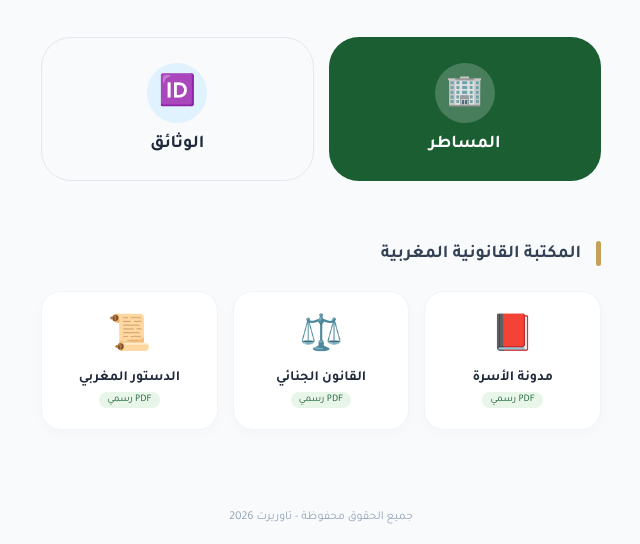
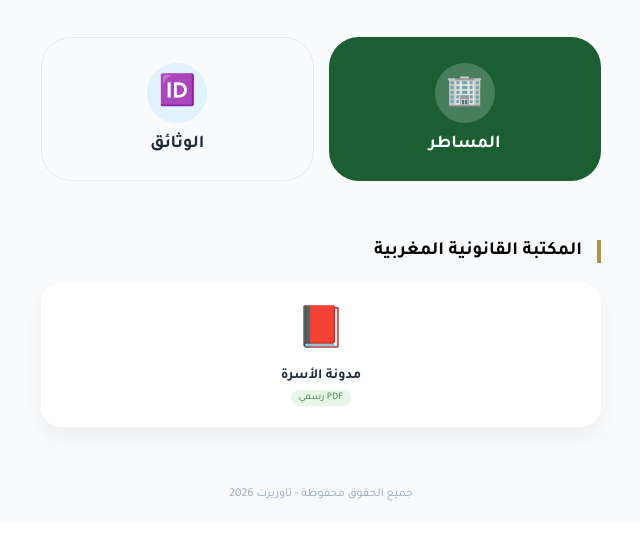
Before and after one commit to younessamsong09-hue/taourirt-app, a Flask app: page / in a window 1280 px wide. Shown: the part 684-1228 px from the top of the page, without its empty margins (319-959 px from the left). After the commit the page ends 1185 px from the top, so only its background shows below. Run offline with Flask 3, Linux system fonts and the light colour scheme.

Commit message:
Update legal_library.html

```diff
--- a/templates/includes/legal_library.html
+++ b/templates/includes/legal_library.html
@@ -1,30 +1,12 @@
-<section class="legal-library-section" style="max-width: 1100px; margin: 40px auto; padding: 0 20px;">
-    <div style="display: flex; align-items: center; gap: 15px; margin-bottom: 25px;">
-        <div style="width: 5px; height: 25px; background: #c5a059; border-radius: 10px;"></div>
-        <h3 style="font-size: 18px; color: #334155; margin: 0; font-weight: 800;">المكتبة القانونية المغربية</h3>
-    </div>
+<div style="padding: 20px; max-width: 900px; margin: 0 auto;">
+    <h3 style="border-right: 4px solid #b4914c; padding-right: 15px; margin-bottom: 20px;">المكتبة القانونية المغربية</h3>
+    <div style="display: grid; grid-template-columns: repeat(auto-fit, minmax(140px, 1fr)); gap: 15px;">
 
-    <div style="display: grid; grid-template-columns: repeat(auto-fit, minmax(150px, 1fr)); gap: 15px;">
-        <div class="legal-book-card" onclick="openRealBook('family')" style="background: white; border: 1px solid #f1f5f9; border-radius: 20px; padding: 20px; text-align: center; cursor: pointer; transition: 0.3s; box-shadow: 0 5px 15px rgba(0,0,0,0.02);">
-            <div style="font-size: 35px; margin-bottom: 10px;">📕</div>
-            <h4 style="font-size: 14px; margin: 0; color: #1e293b; font-weight: bold;">مدونة الأسرة</h4>
-            <span style="font-size: 10px; color: #1a5e32; background: #e8f5e9; padding: 2px 8px; border-radius: 10px; margin-top: 5px; display: inline-block;">PDF رسمي</span>
+        <div onclick="openRealBook('family')" style="background: white; padding: 20px; border-radius: 20px; text-align: center; box-shadow: 0 10px 20px rgba(0,0,0,0.05); cursor: pointer; transition: 0.3s;">
+            <div style="font-size: 40px; margin-bottom: 10px;">📕</div>
+            <h4 style="margin: 0; font-size: 14px; color: #1e293b;">مدونة الأسرة</h4>
+            <span style="background: #e8f5e9; color: #2e7d32; font-size: 10px; padding: 2px 8px; border-radius: 10px; margin-top: 5px; display: inline-block;">PDF رسمي</span>
         </div>
 
-        <div class="legal-book-card" onclick="openRealBook('criminal')" style="background: white; border: 1px solid #f1f5f9; border-radius: 20px; padding: 20px; text-align: center; cursor: pointer; transition: 0.3s; box-shadow: 0 5px 15px rgba(0,0,0,0.02);">
-            <div style="font-size: 35px; margin-bottom: 10px;">⚖️</div>
-            <h4 style="font-size: 14px; margin: 0; color: #1e293b; font-weight: bold;">القانون الجنائي</h4>
-            <span style="font-size: 10px; color: #1a5e32; background: #e8f5e9; padding: 2px 8px; border-radius: 10px; margin-top: 5px; display: inline-block;">PDF رسمي</span>
         </div>
-
-        <div class="legal-book-card" onclick="openRealBook('constitution')" style="background: white; border: 1px solid #f1f5f9; border-radius: 20px; padding: 20px; text-align: center; cursor: pointer; transition: 0.3s; box-shadow: 0 5px 15px rgba(0,0,0,0.02);">
-            <div style="font-size: 35px; margin-bottom: 10px;">📜</div>
-            <h4 style="font-size: 14px; margin: 0; color: #1e293b; font-weight: bold;">الدستور المغربي</h4>
-            <span style="font-size: 10px; color: #1a5e32; background: #e8f5e9; padding: 2px 8px; border-radius: 10px; margin-top: 5px; display: inline-block;">PDF رسمي</span>
-        </div>
-    </div>
-</section>
-
-<style>
-    .legal-book-card:hover { transform: translateY(-5px); border-color: #c5a059 !important; box-shadow: 0 10px 25px rgba(197, 160, 89, 0.1) !important; }
-</style>
+</div>
```
